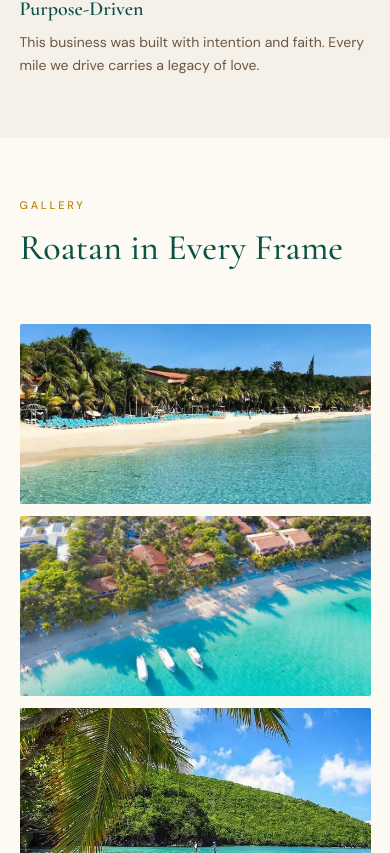
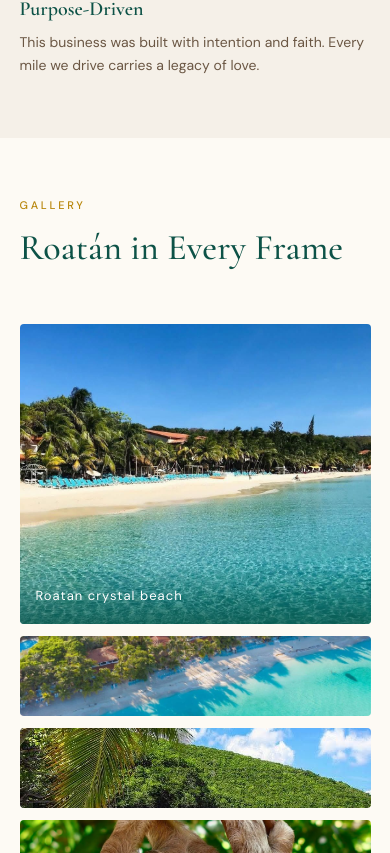
Before and after one commit to ShaniceS13/elite-tours, a React (Vite) app: page / in a window 390 px wide. Shown: the part 4551-5404 px from the top of the page. Built offline with nearby package versions, Linux system fonts and the light colour scheme.

Commit message:
Add expanding accordion slider to Gallery section

```diff
--- a/src/components/Gallery.jsx
+++ b/src/components/Gallery.jsx
@@ -1,3 +1,4 @@
+import { useState } from "react";
 import "../styles/Gallery.css";
 
 export default function Gallery() {
@@ -48,17 +49,23 @@ export default function Gallery() {
     },
   ];
 
+  const [activeIndex, setActiveIndex] = useState(0);
+
   return (
     <section className="gallery" id="gallery">
       <span className="section-tag">Gallery</span>
-      <h2 className="section-title">Roatan in Every Frame</h2>
-      <div className="gallery-grid">
+      <h2 className="section-title">Roatán in Every Frame</h2>
+      <div className="gallery-slider">
         {photos.map((photo, index) => (
           <div
-            className={`gallery-item ${index === 0 ? "gallery-item--large" : ""}`}
             key={index}
+            className={`gallery-slide ${index === activeIndex ? "active" : ""}`}
+            onMouseEnter={() => setActiveIndex(index)}
           >
             <img src={photo.src} alt={photo.alt} />
+            <div className="slide-overlay">
+              <span>{photo.alt}</span>
+            </div>
           </div>
         ))}
       </div>
--- a/src/styles/Gallery.css
+++ b/src/styles/Gallery.css
@@ -1,69 +1,77 @@
-/* - Gallery Section */
+/* - Gallery - */
 .gallery {
   background: var(--ivory);
   padding: 60px 5% 100px;
 }
 
-/* - Grid -*/
-.gallery-grid {
-  display: grid;
-  grid-template-columns: repeat(3, 1fr);
-  grid-template-rows: repeat(4, 280px);
+/* - Slider - */
+.gallery-slider {
+  display: flex;
   gap: 12px;
+  height: 500px;
   margin-top: 56px;
 }
 
-/* - Items - */
-.gallery-item {
+/* - Each Slide - */
+.gallery-slide {
+  flex: 1;
+  border-radius: 4px;
   overflow: hidden;
-  border-radius: 2px;
+  cursor: pointer;
+  transition: flex 0.6s cubic-bezier(0.4, 0, 0.2, 1);
+  position: relative;
 }
 
-.gallery-item--large {
-  grid-column: span 2;
-  grid-row: span 2;
+/* - Active Slide Expands - */
+.gallery-slide.active {
+  flex: 5;
 }
 
-.gallery-item img {
+/* - Image - */
+.gallery-slide img {
   width: 100%;
   height: 100%;
   object-fit: cover;
   display: block;
-  transition: transform 0.5s ease;
+  transition: transform 0.6s ease;
 }
 
-.gallery-item:hover img {
+.gallery-slide:hover img {
   transform: scale(1.04);
+}
+
+/* - Overlay Label - */
+.slide-overlay {
+  position: absolute;
+  bottom: 0;
+  left: 0;
+  right: 0;
+  padding: 20px 16px;
+  background: linear-gradient(to top, rgba(13, 82, 71, 0.75), transparent);
+  color: var(--white);
+  font-size: 13px;
+  letter-spacing: 0.08em;
+  opacity: 0;
+  transition: opacity 0.4s ease;
+}
+
+.gallery-slide.active .slide-overlay {
+  opacity: 1;
 }
 
 /* - Mobile - */
 @media (max-width: 768px) {
-  .gallery {
-    padding: 60px 5%;
+  .gallery-slider {
+    flex-direction: column;
+    height: auto;
+  }
+  .gallery-slide {
+    height: 80px;
+    flex: none;
   }
 
-  .gallery-grid {
-    grid-template-columns: 1fr 1fr;
-    grid-template-rows: auto;
-  }
-
-  .gallery-item--large {
-    grid-column: span 2;
-    grid-row: span 1;
-    height: 240px;
-  }
-
-  .gallery-item {
-    height: 180px;
+  .gallery-slide.active {
+    height: 300px;
+    flex: none;
   }
 }
-
-@media (max-width: 480px) {
-  .gallery-grid {
-    grid-template-columns: 1fr;
-  }
-
-  .gallery-item--large {
-    grid-column: span 1;
-  }
-}
```
